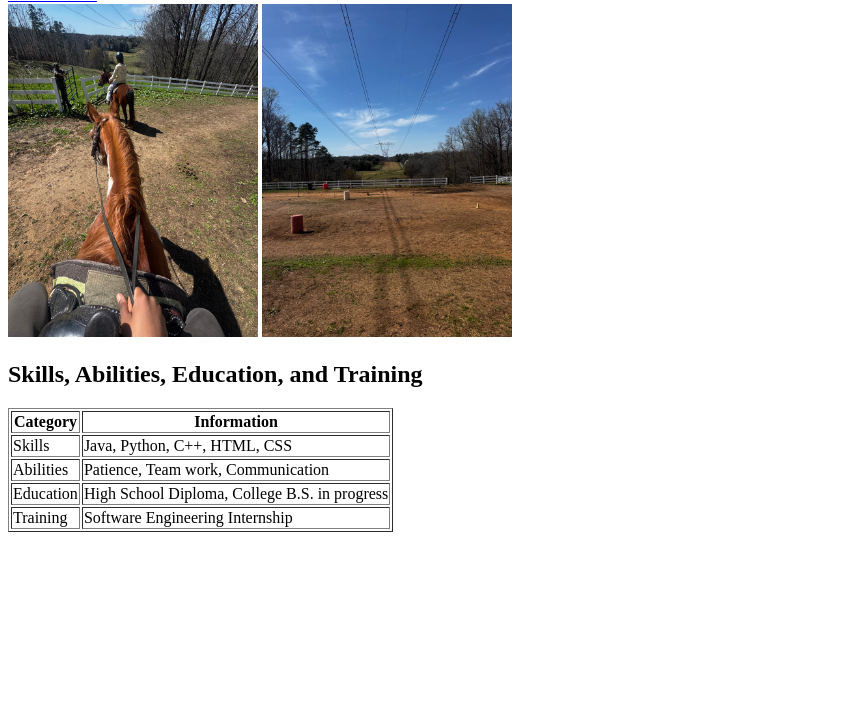
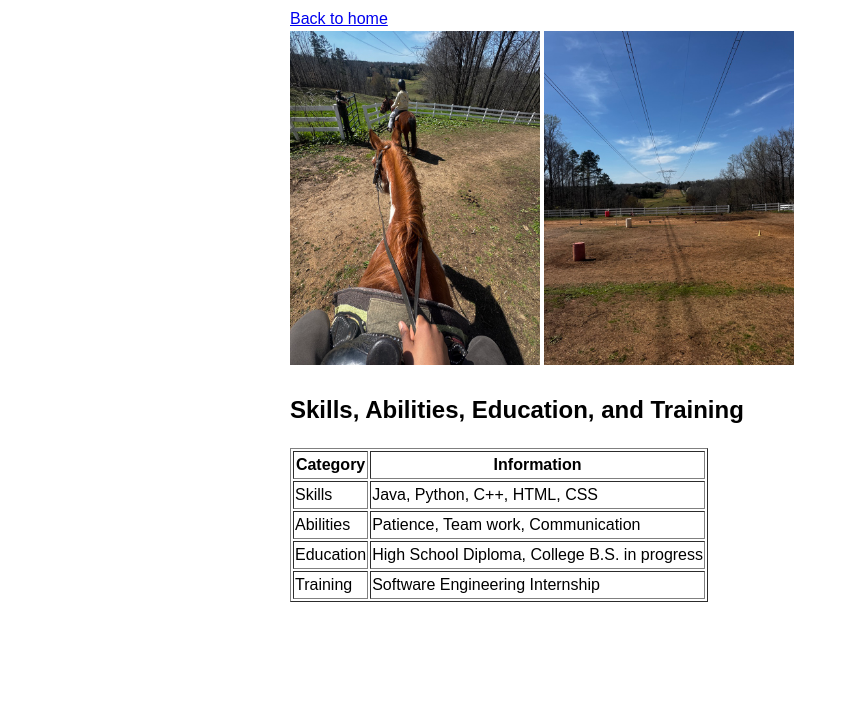
Before and after one commit to premaGammon/premaGammon.github.io, a plain HTML site: page introduction.html in a window 1280 px wide. Shown: the part 94-800 px from the top of the page, without its empty margins (0-849 px from the left). Drawn offline with Linux system fonts and the light colour scheme; files whose address does not match are found by name.

Commit message:
Add styles for body and images in introduction.html

```diff
--- a/introduction.html
+++ b/introduction.html
@@ -4,6 +4,17 @@
     <meta charset="UTF-8">
     <meta name="viewport" content="width=device-width, initial-scale=1.0">
     <title>Introduction</title>
+    <style>
+        body {
+            max-width: 700px;
+            margin: 2rem auto;
+            padding: 0 1rem;
+            font-family: Arial, sans-serif;
+            line-height: 1.5;
+        }
+
+        img { max-width: 250px; }
+    </style>
 </head>
 <body>
     <header>
```
